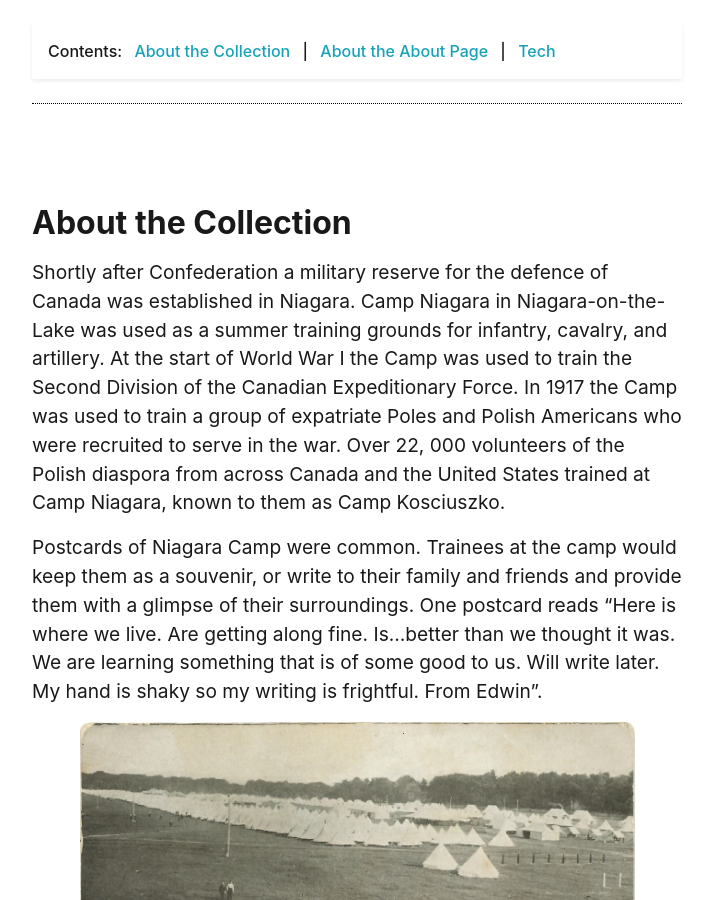
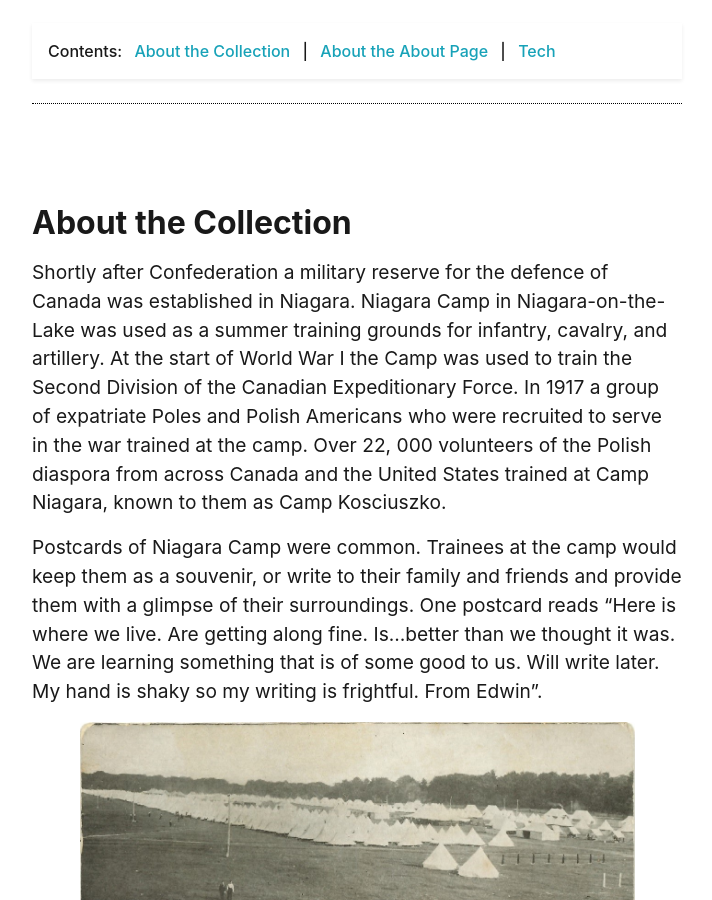
Before and after one commit to chantalcameron/Niagara-Camp, a Jekyll site: the page built from pages/about.md, in a window 1280 px wide and 900 px high, scrolled down 469 px. Shown: the whole window, without its empty margins (283-995 px from the left). Built offline with Jekyll 4.4.1, drawn with Linux system fonts in a browser that asks for light colours.

Commit message:
Update about.md

```diff
--- a/pages/about.md
+++ b/pages/about.md
@@ -14,7 +14,7 @@ credits: true
 
 ## About the Collection
 
-Shortly after Confederation a military reserve for the defence of Canada was established in Niagara.  Camp Niagara in Niagara-on-the-Lake was used as a summer training grounds for infantry, cavalry, and artillery.  At the start of World War I the Camp was used to train the Second Division of the Canadian Expeditionary Force. In 1917 the Camp was used to train a group of expatriate Poles and Polish Americans who were recruited to serve in the war. Over 22, 000 volunteers of the Polish diaspora from across Canada and the United States trained at Camp Niagara, known to them as Camp Kosciuszko.
+Shortly after Confederation a military reserve for the defence of Canada was established in Niagara.  Niagara Camp in Niagara-on-the-Lake was used as a summer training grounds for infantry, cavalry, and artillery.  At the start of World War I the Camp was used to train the Second Division of the Canadian Expeditionary Force. In 1917 a group of expatriate Poles and Polish Americans who were recruited to serve in the war trained at the camp. Over 22, 000 volunteers of the Polish diaspora from across Canada and the United States trained at Camp Niagara, known to them as Camp Kosciuszko.
 
 Postcards of Niagara Camp were common.  Trainees at the camp would keep them as a souvenir, or write to their family and friends and provide them with a glimpse of their surroundings.  One postcard reads "Here is where we live.  Are getting along fine.  Is...better than we thought it was.  We are learning something that is of some good to us.  Will write later.  My hand is shaky so my writing is frightful.  From Edwin".
 
```
